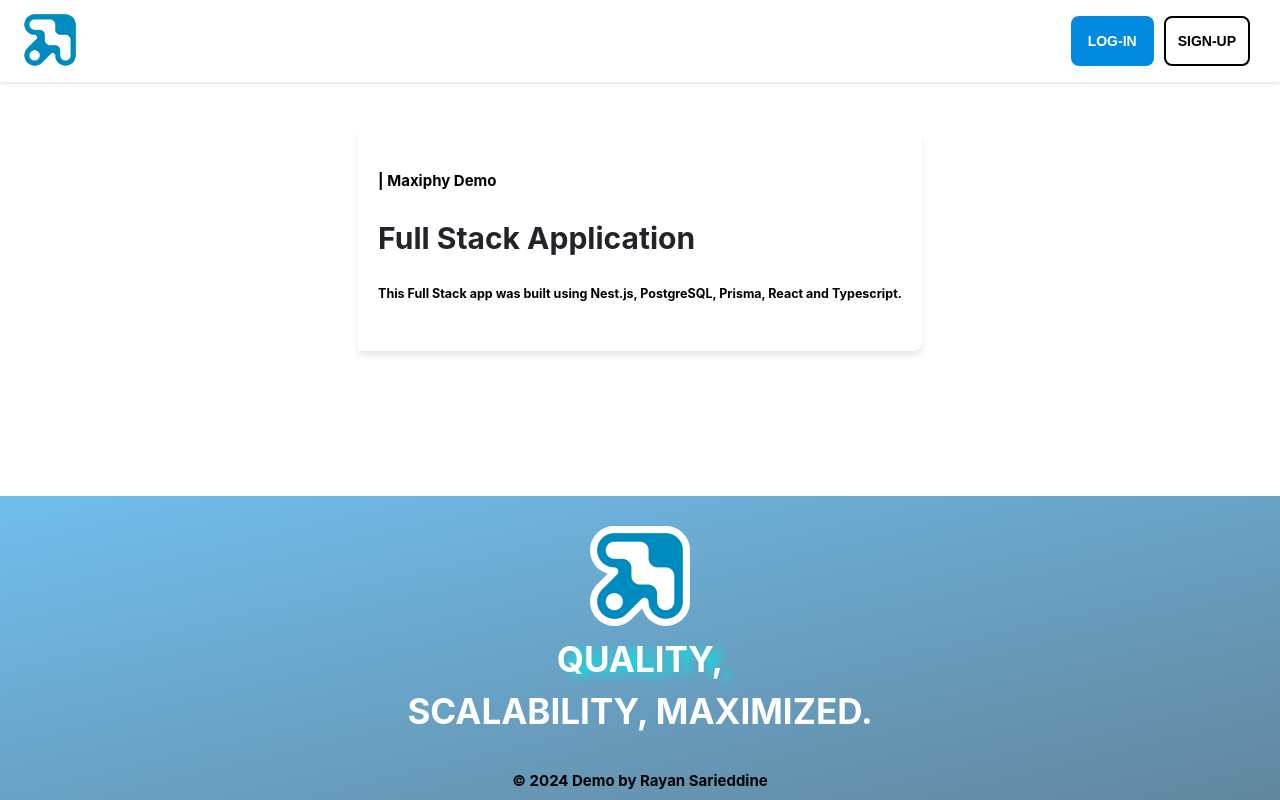
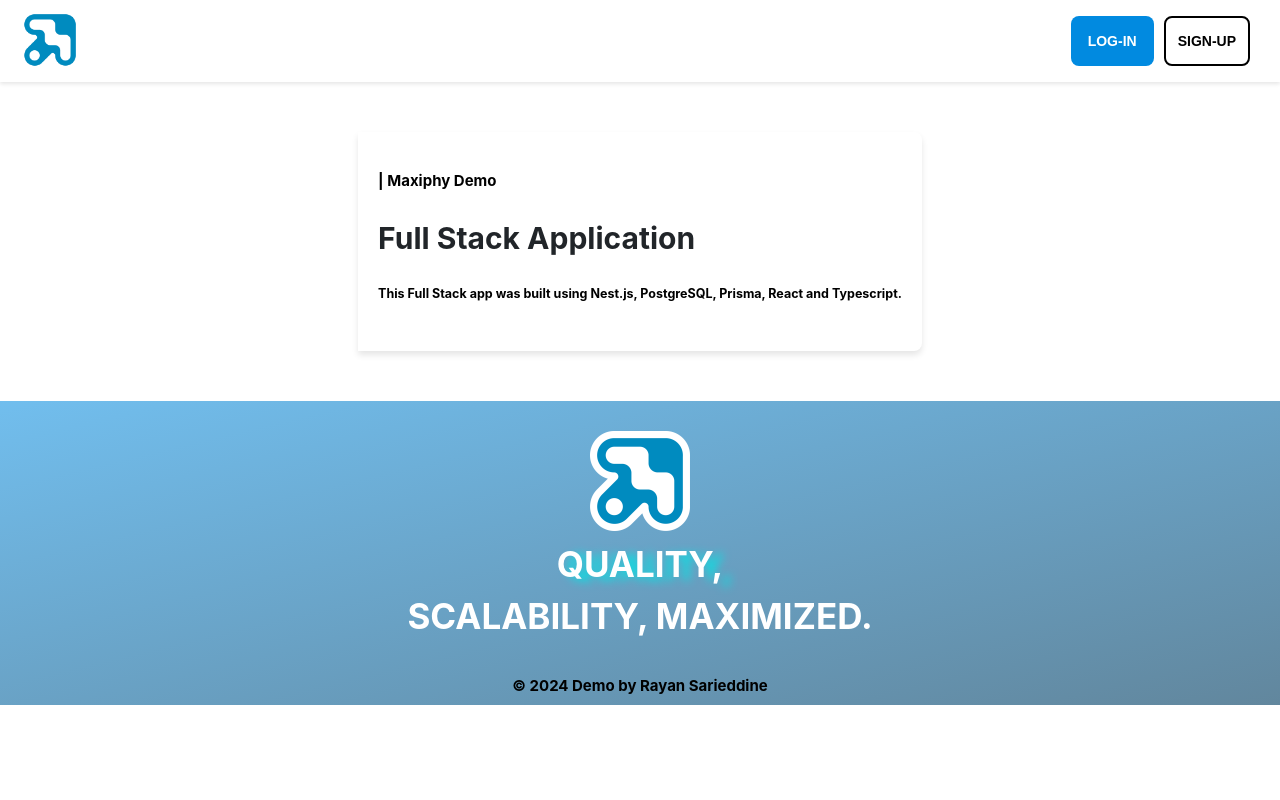
Before and after one commit to Rayan-Sarieddine/full-stack-demo, a React (Create React App) app in the folder frontend/: page / in a window 1280 px wide. Built offline with nearby package versions, Linux system fonts and the light colour scheme.

Commit message:
<frontend> updated footer design

```diff
--- a/frontend/src/domain/components/common/Footer/style.css
+++ b/frontend/src/domain/components/common/Footer/style.css
@@ -1,11 +1,6 @@
 .footer {
   margin-top: auto;
   width: 100%;
-  position: absolute;
-  bottom: 0;
-  left: 0;
-  bottom: 0;
-  left: 0;
 }
 
 .footer-wrapper {
```
